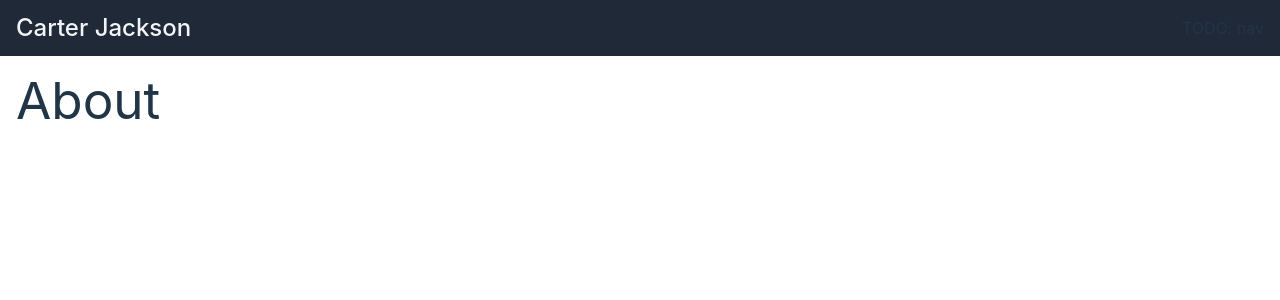
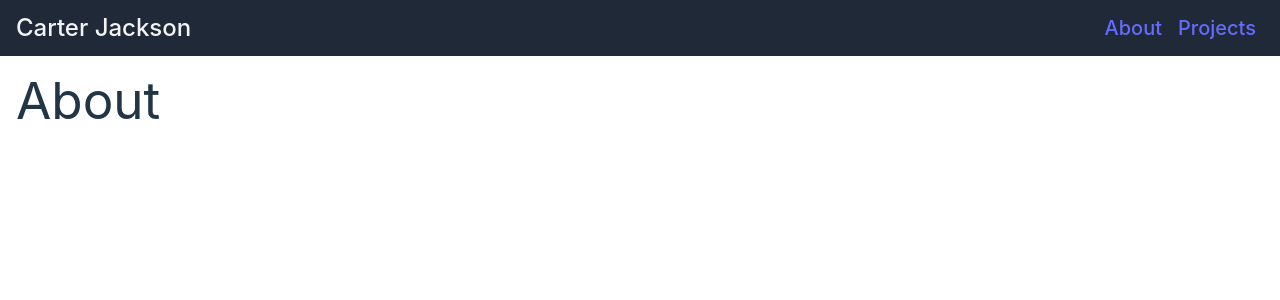
Before and after one commit to CarterJackson/carterjackson.github.io, a React (Vite) app: page /about in a window 1280 px wide. Shown: the top 300 px of the page. Built offline with nearby package versions, Linux system fonts and the light colour scheme.

Commit message:
project view + routes

```diff
--- a/src/router.tsx
+++ b/src/router.tsx
@@ -1,5 +1,6 @@
 import { createBrowserRouter, Navigate } from 'react-router-dom';
 import aboutRoutes from './views/about/routes';
+import projectRoutes from './views/projects/routes';
 import AppLayout from './AppLayout';
 
 export const router = createBrowserRouter(
@@ -8,9 +9,9 @@ export const router = createBrowserRouter(
 			path: '/',
 			element: <AppLayout />,
 			children: [
-				// ...projectRoutes,
+				{ path: '/', element: <Navigate to="/about" /> },
+				...projectRoutes,
 				...aboutRoutes,
-				{ path: '/', element: <Navigate to="/about" /> },
 			],
 		},
 	]
--- a/src/views/header/Header.tsx
+++ b/src/views/header/Header.tsx
@@ -7,7 +7,10 @@ export function Header() {
 	return (
 		<div className="flex items-center justify-between h-14 py-1 px-4 bg-gray-800">
 			<Link to="about" className="flex text-2xl text-gray-100 hover:text-gray-400">{name}</Link>
-			<div>TODO: nav</div>
+			<div className="[&>*]:mx-2 text-xl">
+				<Link to="about">About</Link>
+				<Link to="projects">Projects</Link>
+			</div>
 		</div>
 	)
 }
--- /dev/null
+++ b/src/views/projects/Projects.tsx
@@ -0,0 +1,10 @@
+
+
+
+export function Projects() {
+	return (
+		<div>
+			<h1>Projects</h1>
+		</div>
+	);
+}
--- /dev/null
+++ b/src/views/projects/routes.tsx
@@ -0,0 +1,11 @@
+import { type RouteObject } from 'react-router-dom';
+import { Projects } from './Projects';
+
+const routes: RouteObject[] = [
+	{
+		path: '/projects',
+		element: <Projects />,
+	},
+];
+
+export default routes;
```
